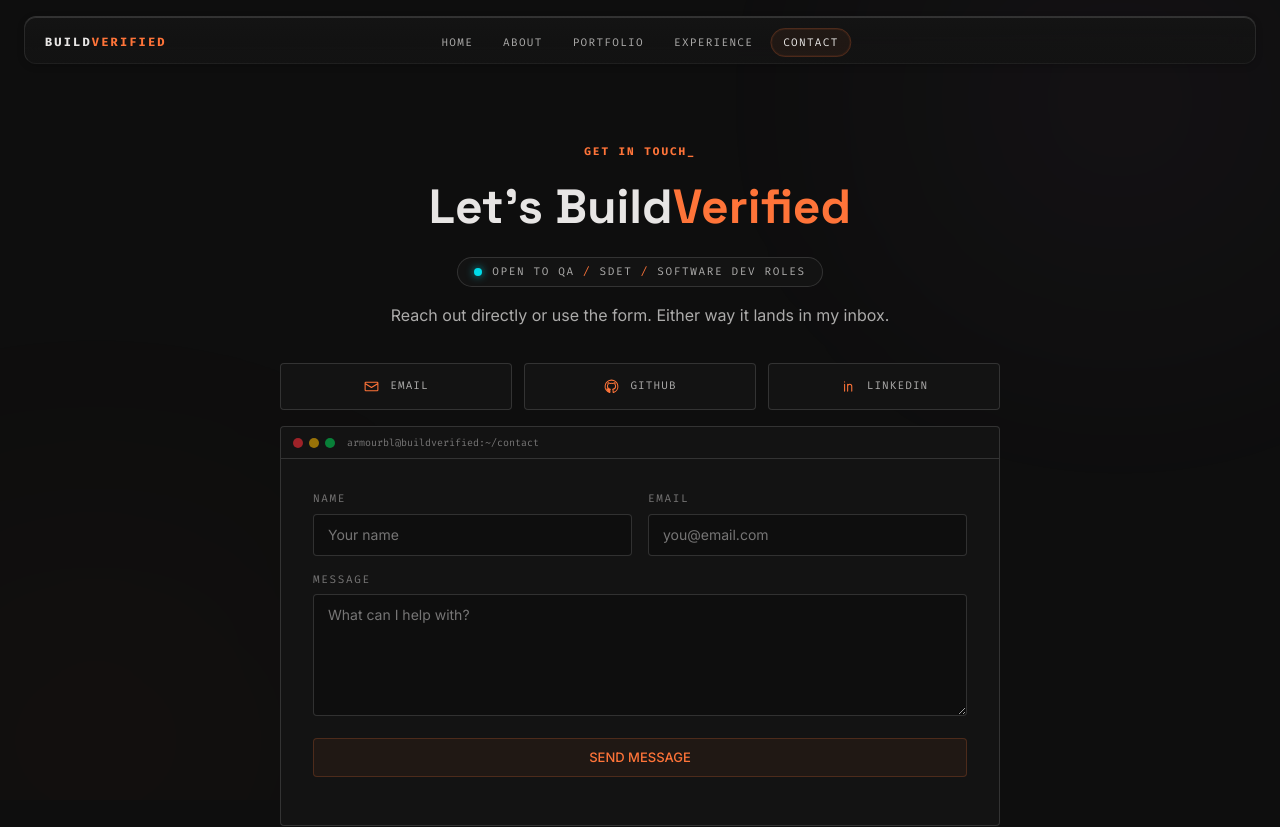
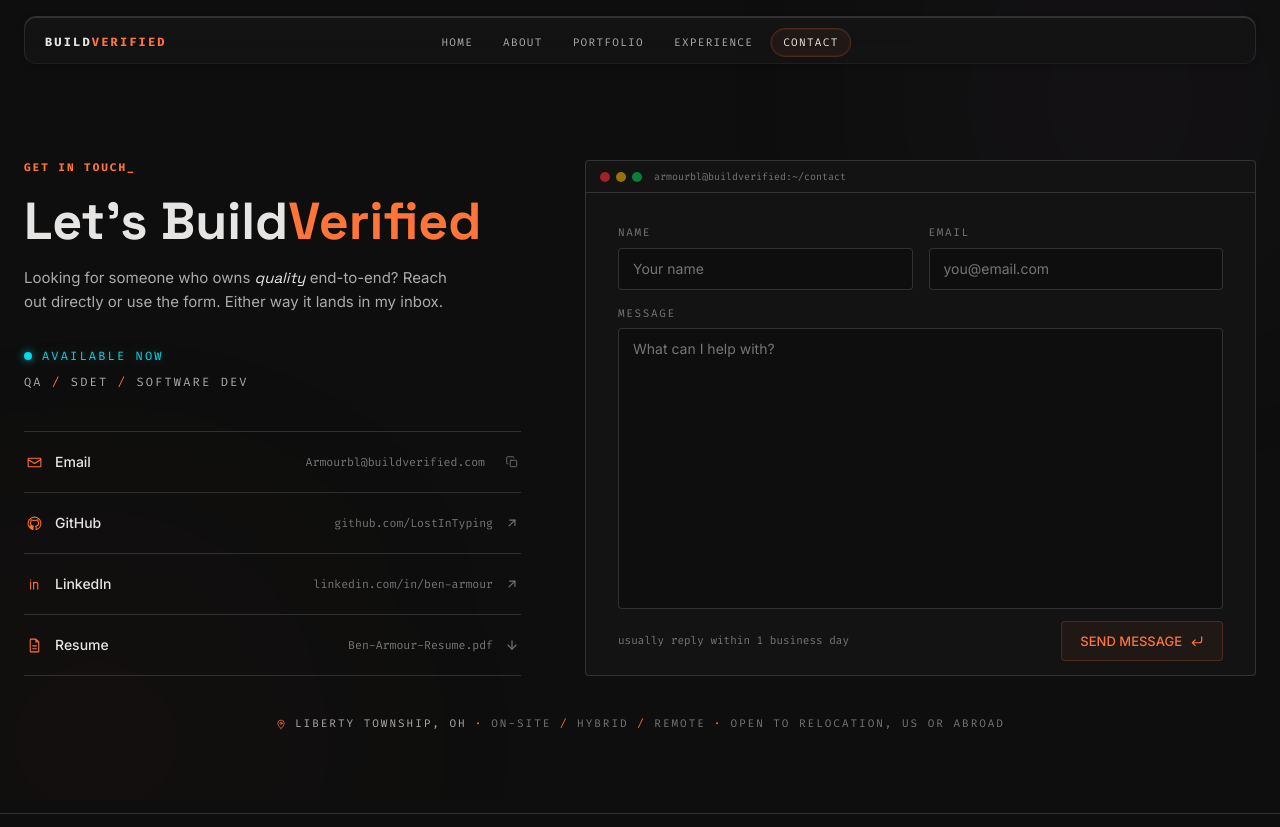
Before and after one commit to LostInTyping/BuildVerified, a Next.js app: page /contact in a window 1280 px wide. Shown: the top 827 px of the page. Built offline with nearby package versions, Linux system fonts and the light colour scheme.

Commit message:
feat(contact): editorial split layout with copy-to-clipboard and form polish

```diff
--- a/src/app/contact/page.tsx
+++ b/src/app/contact/page.tsx
@@ -1,7 +1,19 @@
 import type { Metadata } from "next";
+import type { ComponentType, SVGProps } from "react";
 import { FadeIn } from "@/components/fade-in";
+import { SlideIn } from "@/components/slide-in";
 import { AmbientNebulas } from "@/components/home/ambient-nebulas";
 import { ContactForm } from "@/components/contact-form";
+import { CopyEmail } from "@/components/copy-email";
+import {
+  ArrowDownIcon,
+  ArrowUpRightIcon,
+  FileTextIcon,
+  GitHubIcon,
+  LinkedInIcon,
+  MailIcon,
+  MapPinIcon,
+} from "@/components/icons";
 import { site } from "@/lib/site";
 
 export const metadata: Metadata = {
@@ -12,122 +24,167 @@ export const metadata: Metadata = {
   },
 };
 
-const railItems = [
+type ContactLink = {
+  label: string;
+  href: string;
+  text: string;
+  external: boolean;
+  // trailing affordance; rows without one get the ↗ arrow
+  action?: "copy" | "download";
+  icon: ComponentType<SVGProps<SVGSVGElement>>;
+};
+
+const resumeFile = "Ben-Armour-Resume.pdf";
+
+const contactLinks: ContactLink[] = [
   {
     label: "Email",
     href: `mailto:${site.email}`,
     text: site.email,
     external: false,
-    icon: (
-      <path d="M4 6h16a1 1 0 0 1 1 1v10a1 1 0 0 1-1 1H4a1 1 0 0 1-1-1V7a1 1 0 0 1 1-1Zm0 2.4 8 5.1 8-5.1" />
-    ),
+    action: "copy",
+    icon: MailIcon,
   },
   {
     label: "GitHub",
     href: site.githubUrl,
     text: site.githubLabel,
     external: true,
-    icon: (
-      <path d="M12 3a9 9 0 0 0-2.85 17.54c.45.08.62-.2.62-.44v-1.68c-2.5.55-3.03-1.07-3.03-1.07-.41-1.04-1-1.32-1-1.32-.82-.56.06-.55.06-.55.9.06 1.38.93 1.38.93.8 1.38 2.11.98 2.63.75.08-.58.31-.98.57-1.2-2-.23-4.1-1-4.1-4.45 0-.98.35-1.79.93-2.42-.1-.23-.4-1.15.08-2.4 0 0 .76-.24 2.48.92a8.6 8.6 0 0 1 4.51 0c1.72-1.16 2.47-.92 2.47-.92.49 1.25.18 2.17.09 2.4.58.63.93 1.44.93 2.42 0 3.47-2.11 4.22-4.12 4.44.32.28.61.83.61 1.67v2.48c0 .24.16.52.62.43A9 9 0 0 0 12 3Z" />
-    ),
+    icon: GitHubIcon,
   },
   {
     label: "LinkedIn",
     href: site.linkedinUrl,
     text: site.linkedinLabel,
     external: true,
-    icon: (
-      <path d="M6.5 8.8v9.7M6.5 5.5v.1m4.3 3.2v9.7m0-6.8c0-1.6 1.3-2.9 2.9-2.9s2.9 1.3 2.9 2.9v6.8" />
-    ),
+    icon: LinkedInIcon,
+  },
+  {
+    label: "Resume",
+    href: `/${resumeFile}`,
+    text: resumeFile,
+    external: true,
+    action: "download",
+    icon: FileTextIcon,
   },
 ];
 
+const [locality, region] = site.location.split(", ");
+
+const jsonLd = {
+  "@context": "https://schema.org",
+  "@type": "ContactPage",
+  url: `${site.url}/contact`,
+  mainEntity: {
+    "@type": "Person",
+    name: site.name,
+    jobTitle: site.role,
+    email: `mailto:${site.email}`,
+    url: site.url,
+    address: {
+      "@type": "PostalAddress",
+      addressLocality: locality,
+      addressRegion: region,
+      addressCountry: "US",
+    },
+    sameAs: [site.githubUrl, site.linkedinUrl],
+  },
+};
+
 export default function ContactPage() {
   return (
-    <main className="mx-auto max-w-3xl px-6 py-16 text-center">
+    <main className="mx-auto max-w-7xl px-6 py-16 md:py-20">
+      <script
+        type="application/ld+json"
+        dangerouslySetInnerHTML={{
+          __html: JSON.stringify(jsonLd).replace(/</g, "\\u003c"),
+        }}
+      />
       <AmbientNebulas />
-      <FadeIn>
+      <div className="grid gap-12 md:grid-cols-[1fr_1.35fr] lg:gap-16">
+        {/* Identity column */}
+        <SlideIn direction="left">
           <p className="font-mono text-[11px] font-bold uppercase tracking-[0.18em] text-accent">
             Get in touch<span className="terminal-cursor">_</span>
           </p>
-        <h1 className="font-display mt-4 text-4xl font-bold leading-tight sm:text-5xl">
+          <h1 className="font-display mt-4 text-4xl font-bold leading-[1.1] sm:text-[52px]">
             Let&apos;s Build
             <span className="text-brand-primary">Verified</span>
           </h1>
-        <div className="mt-5 inline-flex items-center gap-2.5 rounded-full border border-border bg-bg-card px-4 py-1.5">
+          <p className="mt-4 max-w-md text-[15px] leading-[1.65] text-text-secondary">
+            Looking for someone who owns{" "}
+            <em className="font-display italic text-text-primary">quality</em>{" "}
+            end-to-end? Reach out directly or use the form. Either way it lands
+            in my inbox.
+          </p>
+          <div className="mt-8 flex items-center gap-2.5">
             <span className="relative flex h-2 w-2 shrink-0" aria-hidden="true">
               <span className="absolute inline-flex h-full w-full animate-ping rounded-full bg-brand-secondary opacity-60 motion-reduce:animate-none" />
               <span className="relative inline-flex h-2 w-2 rounded-full bg-brand-secondary shadow-[0_0_8px_color-mix(in_srgb,var(--color-brand-secondary)_70%,transparent)]" />
             </span>
-          <p className="whitespace-nowrap font-mono text-[10px] uppercase tracking-[0.12em] text-text-secondary sm:text-[11px] sm:tracking-[0.15em]">
-            Open to QA <span className="text-accent">/</span> SDET{" "}
-            <span className="text-accent">/</span> Software Dev roles
+            <p className="font-mono text-[12px] uppercase tracking-[0.18em] text-brand-secondary [text-shadow:0_0_12px_color-mix(in_srgb,var(--color-brand-secondary)_35%,transparent)]">
+              Available now
             </p>
           </div>
-        <p className="mx-auto mt-4 max-w-lg text-text-secondary">
-          Reach out directly or use the form. Either way it lands in my inbox.
+          <p className="mt-2 font-mono text-[12px] uppercase tracking-[0.18em] text-text-secondary">
+            QA <span className="text-accent">/</span> SDET{" "}
+            <span className="text-accent">/</span> Software Dev
           </p>
-      </FadeIn>
-
-      {/* Contact chips */}
-      <FadeIn delay={0.1}>
-        <ul className="mt-9 grid gap-3 sm:grid-cols-3">
-          {railItems.map((item) => (
-            <li key={item.label}>
+          <ul className="mt-10">
+            {contactLinks.map((item, index) => (
+              <li key={item.label} className="group/row relative">
                 <a
                   href={item.href}
                   {...(item.external
                     ? { target: "_blank", rel: "noopener noreferrer" }
                     : {})}
-                aria-label={`${item.label}: ${item.text}`}
-                title={item.text}
-                className="expertise-tile group flex items-center justify-center gap-2.5 rounded-sm border border-border bg-bg-card px-3 py-3.5 transition-all duration-300 hover:-translate-y-1 hover:border-border-hover"
+                  className={`flex items-center justify-between gap-3 border-t border-border px-0.5 py-5 transition-[padding,border-color] duration-300 group-hover/row:border-border-hover group-hover/row:pl-2.5 ${
+                    index === contactLinks.length - 1 ? "border-b" : ""
+                  }`}
                 >
-                <svg
-                  viewBox="0 0 24 24"
-                  fill="none"
-                  stroke="currentColor"
-                  strokeWidth="1.5"
-                  strokeLinecap="round"
-                  strokeLinejoin="round"
-                  aria-hidden="true"
-                  className="h-[17px] w-[17px] shrink-0 text-accent transition duration-300 group-hover:scale-105"
-                >
-                  {item.icon}
-                </svg>
-                <span className="font-mono text-[11px] uppercase tracking-[0.1em] text-text-secondary transition-colors duration-300 group-hover:text-text-primary">
+                  <item.icon className="h-[17px] w-[17px] shrink-0 text-accent transition duration-300 group-hover/row:scale-105" />
+                  <span className="text-sm font-medium text-text-primary">
                     {item.label}
                   </span>
+                  <span className="ml-auto min-w-0 truncate font-mono text-[11.5px] text-text-muted transition-colors duration-300 group-hover/row:text-accent">
+                    {item.text}
+                  </span>
+                  {item.action === "copy" ? (
+                    <span aria-hidden="true" className="w-[22px] shrink-0" />
+                  ) : item.action === "download" ? (
+                    <ArrowDownIcon className="h-3.5 w-3.5 shrink-0 text-text-muted transition-all duration-300 group-hover/row:translate-y-0.5 group-hover/row:text-accent" />
+                  ) : (
+                    <ArrowUpRightIcon className="h-3.5 w-3.5 shrink-0 text-text-muted transition-all duration-300 group-hover/row:-translate-y-0.5 group-hover/row:translate-x-0.5 group-hover/row:text-accent" />
+                  )}
                 </a>
+                {item.action === "copy" && <CopyEmail value={item.text} />}
               </li>
             ))}
           </ul>
-      </FadeIn>
+        </SlideIn>
 
         {/* Form: terminal window */}
-      <FadeIn delay={0.15}>
-        <div className="portfolio-card mt-4 overflow-hidden rounded-sm border border-border bg-bg-card text-left">
-          <div
-            aria-hidden="true"
-            className="flex items-center gap-1.5 border-b border-border px-3 py-2"
-          >
-            <div className="h-2.5 w-2.5 rounded-full bg-red-500/60" />
-            <div className="h-2.5 w-2.5 rounded-full bg-yellow-500/60" />
-            <div className="h-2.5 w-2.5 rounded-full bg-green-500/60" />
-            <span className="ml-1.5 font-mono text-[10px] text-text-muted">
-              armourbl@buildverified:~/contact
-            </span>
+        <SlideIn direction="right" delay={0.1} className="h-full">
+          <ContactForm />
+        </SlideIn>
       </div>
-          <div className="p-6 sm:p-8">
-            <ContactForm />
-          </div>
-        </div>
-      </FadeIn>
 
       {/* Location */}
       <FadeIn delay={0.2}>
-        <p className="mt-7 font-mono text-[10px] uppercase tracking-[0.18em] text-text-muted">
-          Mason, OH · on-site / hybrid / remote · open to relocation
+        <p className="mt-10 flex flex-wrap items-center justify-center gap-x-2 gap-y-1 text-center font-mono text-[11px] uppercase tracking-[0.18em] text-text-muted">
+          <MapPinIcon className="h-3 w-3 text-accent" />
+          <span className="text-text-secondary">{site.location}</span>
+          <span aria-hidden="true" className="text-accent">
+            ·
+          </span>
+          <span>
+            on-site <span className="text-accent">/</span> hybrid{" "}
+            <span className="text-accent">/</span> remote
+          </span>
+          <span aria-hidden="true" className="text-accent">
+            ·
+          </span>
+          <span>open to relocation, US or abroad</span>
         </p>
       </FadeIn>
     </main>
--- a/src/app/globals.css
+++ b/src/app/globals.css
@@ -77,10 +77,19 @@ body {
   }
 }
 
-:focus-visible {
-  outline: 2px solid var(--color-accent);
-  outline-offset: 2px;
-  border-radius: 4px;
+::selection {
+  background-color: color-mix(in srgb, var(--color-accent) 30%, transparent);
+  color: var(--color-text-primary);
+}
+
+/* inputs excluded: they match :focus-visible on mouse click too,
+   doubling up with their own focus border */
+@layer base {
+  :focus-visible:not(input):not(textarea) {
+    outline: 2px solid var(--color-accent);
+    outline-offset: 2px;
+    border-radius: 4px;
+  }
 }
 
 @keyframes marquee {
--- a/src/components/contact-form.tsx
+++ b/src/components/contact-form.tsx
@@ -1,24 +1,80 @@
 "use client";
 
 import { useState } from "react";
+import { ReturnIcon } from "@/components/icons";
+import { TerminalChrome } from "@/components/terminal-chrome";
 import { site } from "@/lib/site";
 
 type Status = "idle" | "sending" | "success" | "error";
 
 const inputClasses =
-  "mt-1.5 w-full rounded-sm border border-border bg-bg-primary px-3.5 py-2.5 text-sm text-text-primary placeholder-text-muted transition-[border-color,box-shadow] duration-200 focus:border-accent focus:shadow-accent-sm focus:outline-none";
+  "mt-1.5 w-full rounded-sm border border-border bg-bg-primary px-3.5 py-2.5 text-sm text-text-primary placeholder-text-muted transition-colors duration-200 hover:border-accent-hover/30 focus:border-accent/70 focus:outline-none";
+
+const missingClasses =
+  "border-status-error/50 placeholder:text-status-error";
 
 const labelClasses =
   "block font-mono text-[11px] uppercase tracking-[0.15em] text-text-muted";
 
+const barStatus: Record<Exclude<Status, "idle">, { text: string; tone: string }> = {
+  sending: { text: "sending…", tone: "text-status-retry" },
+  success: { text: "delivered", tone: "text-status-pass" },
+  error: { text: "error", tone: "text-status-error" },
+};
+
+const fields = ["name", "email", "message"] as const;
+type Field = (typeof fields)[number];
+
 export function ContactForm() {
   const [status, setStatus] = useState<Status>("idle");
   const [error, setError] = useState<string | null>(null);
+  const [missing, setMissing] = useState<Partial<Record<Field, boolean>>>({});
+
+  function fieldProps(field: Field, placeholder: string, extra = "") {
+    const isMissing = missing[field];
+    return {
+      "aria-invalid": isMissing || undefined,
+      className: `${inputClasses} ${extra} ${isMissing ? missingClasses : ""}`,
+      placeholder: isMissing
+        ? `${field.charAt(0).toUpperCase()}${field.slice(1)} required`
+        : placeholder,
+    };
+  }
+
+  function handleInput(event: React.FormEvent<HTMLFormElement>) {
+    const field = (event.target as HTMLInputElement).name as Field;
+    setMissing((current) =>
+      current[field] ? { ...current, [field]: false } : current
+    );
+    if (status === "error" || status === "success") {
+      setStatus("idle");
+      setError(null);
+    }
+  }
 
   async function handleSubmit(event: React.FormEvent<HTMLFormElement>) {
     event.preventDefault();
+    if (status === "sending") return;
     const form = event.currentTarget;
-    const data = Object.fromEntries(new FormData(form));
+    const data = Object.fromEntries(new FormData(form)) as Record<
+      string,
+      string
+    >;
+
+    const empty = {
+      name: !data.name.trim(),
+      email: !data.email.trim(),
+      message: !data.message.trim(),
+    };
+    if (empty.name || empty.email || empty.message) {
+      setMissing(empty);
+      const first = fields.find((field) => empty[field]);
+      if (first) {
+        (form.elements.namedItem(first) as HTMLElement | null)?.focus();
+      }
+      return;
+    }
+    setMissing({});
 
     setStatus("sending");
     setError(null);
@@ -41,13 +97,33 @@ export function ContactForm() {
         setStatus("error");
       }
     } catch {
-      setError("Network error. Please try again or email me directly.");
+      setError("Network error.");
       setStatus("error");
     }
   }
 
+  const hasMissing = Boolean(missing.name || missing.email || missing.message);
+
   return (
-    <form onSubmit={handleSubmit} className="space-y-4">
+    <div className="flex h-full flex-col overflow-hidden rounded-sm border border-border bg-bg-card">
+      <TerminalChrome
+        title="armourbl@buildverified:~/contact"
+        right={
+          status !== "idle" && (
+            <span
+              className={`ml-auto font-mono text-[10px] ${barStatus[status].tone}`}
+            >
+              ● {barStatus[status].text}
+            </span>
+          )
+        }
+      />
+      <form
+        onSubmit={handleSubmit}
+        onInput={handleInput}
+        noValidate
+        className="flex flex-1 flex-col p-6 pb-3 sm:p-8 sm:pb-3.5"
+      >
       <div className="grid gap-4 sm:grid-cols-2">
         <div>
           <label htmlFor="name" className={labelClasses}>
@@ -59,8 +135,7 @@ export function ContactForm() {
             name="name"
             required
             maxLength={200}
-            className={inputClasses}
-            placeholder="Your name"
+            {...fieldProps("name", "Your name")}
           />
         </div>
         <div>
@@ -73,49 +148,76 @@ export function ContactForm() {
             name="email"
             required
             maxLength={320}
-            className={inputClasses}
-            placeholder="you@email.com"
+            {...fieldProps("email", "you@email.com")}
           />
         </div>
       </div>
-      <div>
+      <div className="mt-4 flex flex-1 flex-col">
         <label htmlFor="message" className={labelClasses}>
           Message
         </label>
         <textarea
           id="message"
           name="message"
-          rows={5}
+          rows={7}
           required
           maxLength={5000}
-          className={inputClasses}
-          placeholder="What can I help with?"
+          onKeyDown={(event) => {
+            if (event.key === "Enter" && (event.ctrlKey || event.metaKey)) {
+              event.preventDefault();
+              event.currentTarget.form?.requestSubmit();
+            }
+          }}
+          {...fieldProps("message", "What can I help with?", "flex-1 resize-none")}
         />
       </div>
 
+      <div className="mt-3 flex flex-col-reverse gap-3 sm:flex-row sm:items-center sm:justify-between">
+        <div className="min-w-0">
+          {(status === "idle" || status === "sending") && !hasMissing && (
+            <p className="font-mono text-[11px] text-text-muted">
+              usually reply within 1 business day
+            </p>
+          )}
+          <div aria-live="polite" aria-atomic="true">
+            {hasMissing && (
+              <p className="font-mono text-[12px] text-status-error">
+                ✗ required fields missing
+              </p>
+            )}
+            {status === "success" && (
+              <p className="font-mono text-[12px] text-status-pass">
+                ✓ message delivered → {site.email}
+              </p>
+            )}
+            {status === "error" && (
+              <p className="font-mono text-[12px] text-status-error">
+                ✗ {error}{" "}
+                <a
+                  href={`mailto:${site.email}`}
+                  className="underline hover:text-text-primary"
+                >
+                  email me instead
+                </a>
+              </p>
+            )}
+          </div>
+        </div>
         <button
           type="submit"
           disabled={status === "sending"}
-        className="ghost-btn ghost-btn-accent w-full disabled:cursor-not-allowed disabled:opacity-60"
+          title="Ctrl/Cmd+Enter to send"
+          className="ghost-btn ghost-btn-accent w-full disabled:cursor-not-allowed disabled:opacity-60 sm:w-auto sm:shrink-0 sm:px-10"
         >
-        {status === "sending" ? "Sending…" : "Send Message"}
+          {status === "sending" ? (
+            "Sending…"
+          ) : (
+            <>
+              Send Message
+              <ReturnIcon className="h-3.5 w-3.5" />
+            </>
+          )}
         </button>
-
-      <div aria-live="polite" aria-atomic="true">
-        {status === "success" && (
-          <p className="text-sm text-status-pass">
-            ✓ Message sent! I&apos;ll get back to you soon.
-          </p>
-        )}
-        {status === "error" && (
-          <p className="text-sm text-status-error">
-            {error}{" "}
-            <a href={`mailto:${site.email}`} className="underline hover:text-text-primary">
-              Email me directly
-            </a>
-            .
-          </p>
-        )}
       </div>
 
       {/* Honeypot: hidden from humans, tempting to bots */}
@@ -124,5 +226,6 @@ export function ContactForm() {
         <input type="text" id="website" name="website" tabIndex={-1} autoComplete="off" />
       </div>
       </form>
+    </div>
   );
 }
--- /dev/null
+++ b/src/components/copy-email.tsx
@@ -0,0 +1,45 @@
+"use client";
+
+import { useEffect, useRef, useState } from "react";
+import { CheckIcon, CopyIcon } from "@/components/icons";
+
+/* overlays the row's trailing icon slot; needs a `relative group/row`
+   parent with ~22px reserved at its right edge */
+export function CopyEmail({ value }: { value: string }) {
+  const [copied, setCopied] = useState(false);
+  const timer = useRef<ReturnType<typeof setTimeout>>(undefined);
+
+  useEffect(() => () => clearTimeout(timer.current), []);
+
+  async function copy(event: React.MouseEvent<HTMLButtonElement>) {
+    event.preventDefault();
+    event.stopPropagation();
+    try {
+      await navigator.clipboard.writeText(value);
+      setCopied(true);
+      clearTimeout(timer.current);
+      timer.current = setTimeout(() => setCopied(false), 1600);
+    } catch {
+      // clipboard unavailable; the mailto link still works
+    }
+  }
+
+  return (
+    <button
+      type="button"
+      onClick={copy}
+      title="Copy email address"
+      aria-label="Copy email address"
+      className="absolute -right-1 top-1/2 -translate-y-1/2 cursor-pointer p-1.5 text-text-muted transition-all duration-300 hover:scale-125 group-hover/row:scale-[1.15] group-hover/row:text-accent active:scale-95"
+    >
+      {copied ? (
+        <CheckIcon className="h-3.5 w-3.5 text-status-pass" />
+      ) : (
+        <CopyIcon className="h-3.5 w-3.5" />
+      )}
+      <span role="status" className="sr-only">
+        {copied ? "Email address copied" : ""}
+      </span>
+    </button>
+  );
+}
--- /dev/null
+++ b/src/components/terminal-chrome.tsx
@@ -0,0 +1,27 @@
+import type { ReactNode } from "react";
+
+/* traffic-light title bar for terminal-style cards */
+export function TerminalChrome({
+  title,
+  right,
+  className = "px-3.5 py-2",
+}: {
+  title: string;
+  right?: ReactNode;
+  className?: string;
+}) {
+  return (
+    <div
+      aria-hidden="true"
+      className={`flex items-center gap-1.5 border-b border-border ${className}`}
+    >
+      <div className="h-2.5 w-2.5 rounded-full bg-red-500/60" />
+      <div className="h-2.5 w-2.5 rounded-full bg-yellow-500/60" />
+      <div className="h-2.5 w-2.5 rounded-full bg-green-500/60" />
+      <span className="ml-1.5 font-mono text-[10px] text-text-muted">
+        {title}
+      </span>
+      {right}
+    </div>
+  );
+}
```
Lines whose indentation alone changed are shown as unchanged.
